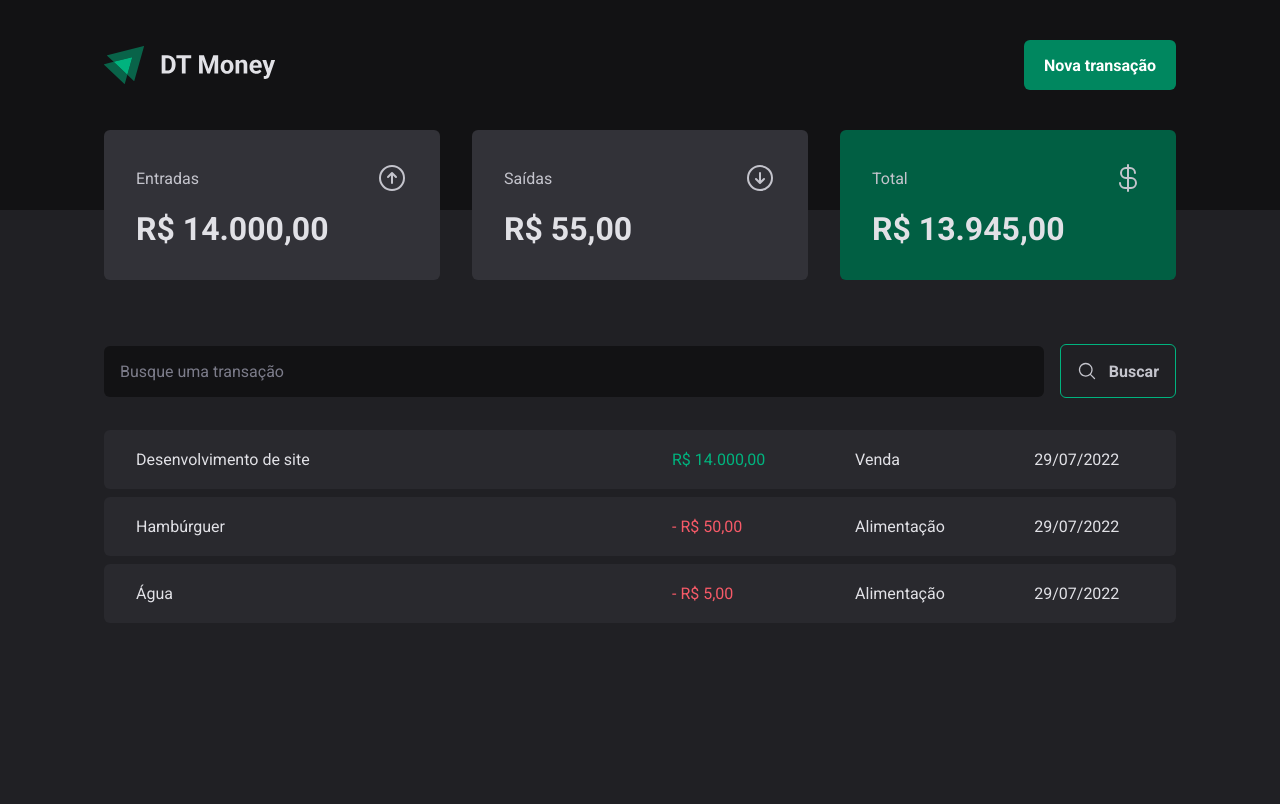
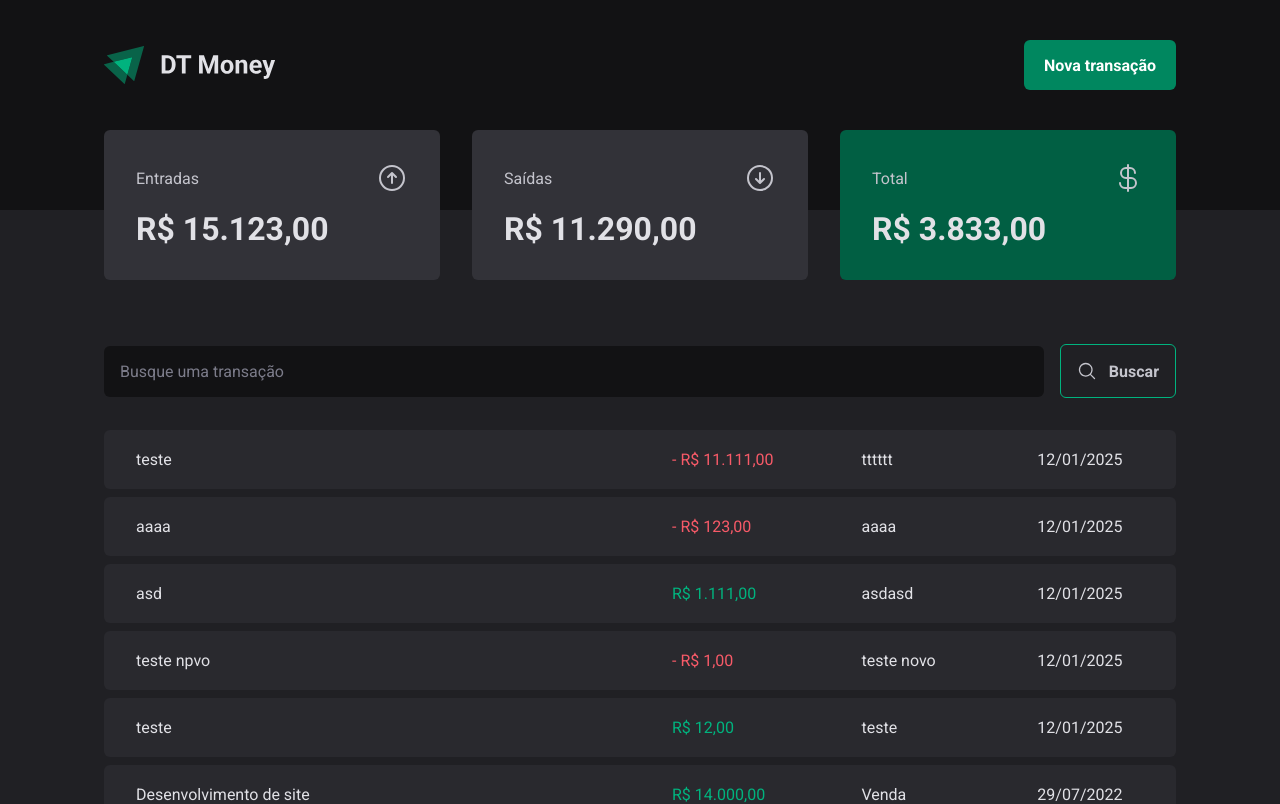
Before and after one commit to tadeubneto/03-dt-money, a React (Vite) app: page / in a window 1280 px wide. Shown: the top 804 px of the page. Built offline with nearby package versions, Linux system fonts and the light colour scheme; data requests are answered from the project's data file.

Commit message:
feat: performance

```diff
--- a/server.json
+++ b/server.json
@@ -23,6 +23,46 @@
       "category": "Alimentação",
       "price": 5,
       "createdAt": "2022-07-29T19:30:44.505Z"
+    },
+    {
+      "description": "teste",
+      "price": 12,
+      "category": "teste",
+      "type": "income",
+      "createdAt": "2025-01-12T00:41:40.932Z",
+      "id": 4
+    },
+    {
+      "description": "teste npvo",
+      "price": 1,
+      "category": "teste novo",
+      "type": "outcome",
+      "createdAt": "2025-01-12T00:50:48.275Z",
+      "id": 5
+    },
+    {
+      "description": "asd",
+      "price": 1111,
+      "category": "asdasd",
+      "type": "income",
+      "createdAt": "2025-01-12T00:51:35.660Z",
+      "id": 6
+    },
+    {
+      "description": "aaaa",
+      "price": 123,
+      "category": "aaaa",
+      "type": "outcome",
+      "createdAt": "2025-01-12T12:17:09.938Z",
+      "id": 7
+    },
+    {
+      "description": "teste",
+      "price": 11111,
+      "category": "tttttt",
+      "type": "outcome",
+      "createdAt": "2025-01-12T12:38:21.798Z",
+      "id": 8
     }
   ]
 }
--- a/src/components/Header/NewTransactionModal/index.tsx
+++ b/src/components/Header/NewTransactionModal/index.tsx
@@ -10,6 +10,9 @@ import { ArrowCircleDown, ArrowCircleUp, X } from "@phosphor-icons/react";
 import * as z from "zod";
 import { Controller, useForm } from "react-hook-form";
 import { zodResolver } from "@hookform/resolvers/zod";
+import { useContext } from "react";
+import { TransactionsContext } from "../../../contexts/TransactionsContext";
+
 
 const newTransactionFormSchema = z.object({
   description: z.string(),
@@ -21,18 +24,32 @@ const newTransactionFormSchema = z.object({
 type NewTransactionFormInputs = z.infer<typeof newTransactionFormSchema>;
 
 export function NewTransactionModal() {
+
+  const { createTransaction } = useContext(TransactionsContext)
   const {
     register,
     handleSubmit,
     control,
-    formState: {isSubmitting}
+    formState: {isSubmitting},
+    reset,
   } = useForm<NewTransactionFormInputs>({
     resolver: zodResolver(newTransactionFormSchema),
   });
 
   async function handleCreateNewTransaction(data: NewTransactionFormInputs){
-    await new Promise(resolve => setTimeout(resolve, 2000))
-    console.log(data)
+
+    const {description, price, category, type} = data;
+
+    await createTransaction({
+      description,
+      price,
+      category,
+      type
+    })
+
+
+    reset()
+
   }
 
   return (
--- a/src/contexts/TransactionsContext.tsx
+++ b/src/contexts/TransactionsContext.tsx
@@ -1,5 +1,6 @@
 import { createContext, ReactNode, useEffect, useState } from "react";
 import { api } from "../lib/axios";
+
 
 interface Transaction {
   id: number;
@@ -10,9 +11,18 @@ interface Transaction {
   createdAt: string;
 }
 
+interface CreateTransactionInput {
+  description: string,
+  price: number,
+  category: string,
+  type: 'income' | 'outcome',
+
+}
+
 interface TransactionContextType {
   transactions: Transaction[];
   fetchTransactions: (query?: string) => Promise<void>;
+  createTransaction: (data: CreateTransactionInput) => Promise<void>,
 
 }
 
@@ -30,11 +40,28 @@ export function TransactionsProvider({ children }: TransactionProviderProps) {
 
    const response = await api.get('/transactions', {
     params: {
+      _sort: 'createdAt',
+      _order: 'desc',
       q: query
     }
    })
 
     setTransactions(response.data);
+  }
+
+  async function createTransaction(data: CreateTransactionInput){
+
+    const {description, price, category, type} = data;
+
+    const response = await api.post('transactions', {
+      description,
+      price,
+      category,
+      type,
+      createdAt: new Date()
+    })
+
+    setTransactions(state => [response.data, ...state ])
   }
 
   useEffect(() => {
@@ -46,6 +73,7 @@ export function TransactionsProvider({ children }: TransactionProviderProps) {
     <TransactionsContext.Provider value={{
       transactions,
       fetchTransactions,
+      createTransaction,
     }}>
       {children}
     </TransactionsContext.Provider>
```
Lines whose indentation alone changed are shown as unchanged.
